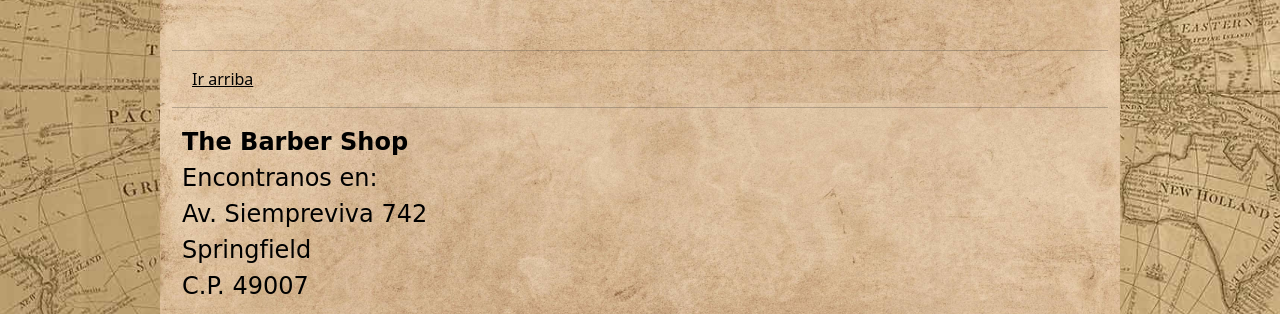
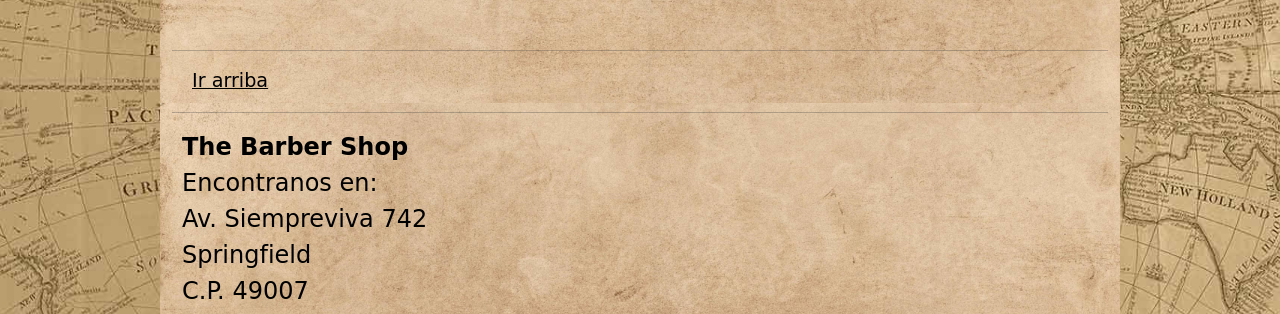
Before and after one commit to Marton-r/The-Barber-Shop, a website: page index.html in a window 1280 px wide. Shown: the part 1940-2254 px from the top of the page. Drawn offline with nearby package versions, Linux system fonts and the light colour scheme; a web font is replaced by a local one.

Commit message:
Arreglado el titulo de galreía y la font del Ir arriba.

```diff
--- a/scss/_fonts.scss
+++ b/scss/_fonts.scss
@@ -32,3 +32,7 @@ h5{
 p {
     color: $fontColor;
 }
+.header__linkTop{
+    font-family: $h1Font;
+    font-size: 1.2rem;
+}
```
Also changed, not shown: pages/galeria.html (+1 -1 lines), css/style.css.
